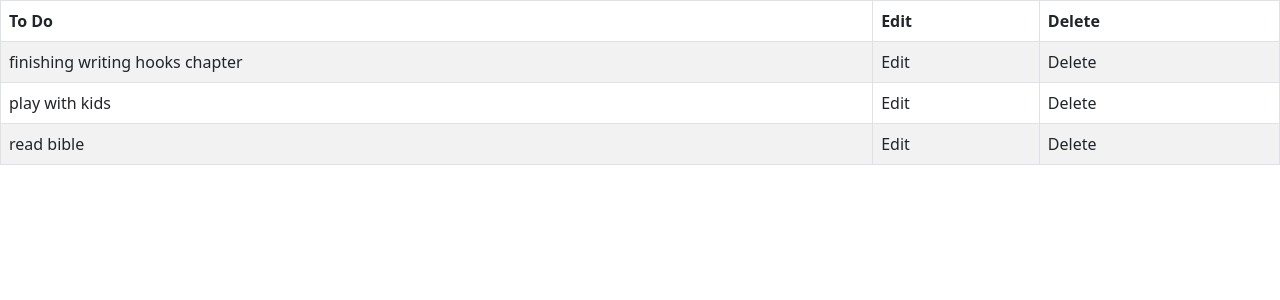
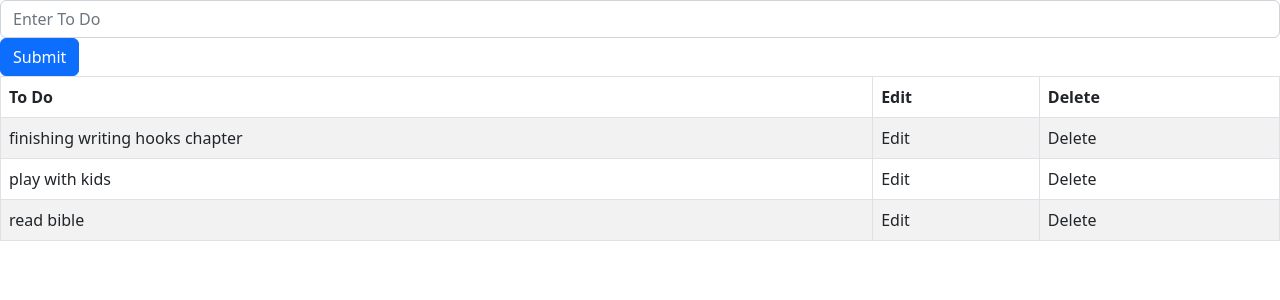
Before and after one commit to pius254/todo-app, a React (Create React App) app: page / in a window 1280 px wide. Shown: the top 300 px of the page. Built offline with nearby package versions, Linux system fonts and the light colour scheme.

Commit message:
Adding a ToDo item

```diff
--- a/src/App.js
+++ b/src/App.js
@@ -1,4 +1,5 @@
 import React, { useReducer } from "react";
+import { v4 as uuidv4 } from "uuid";
 import ToDoList from "./TodoList";
 
 const todosInitialState = {
@@ -11,6 +12,12 @@
 
 function todosReducer(state, action) {
   switch (action.type) {
+    case "add":
+      const newToDo = { id: uuidv4(), text: action.payload };
+      // add new todo onto array
+      const addedToDos = [...state.todos, newToDo];
+      // spread our state and assign todos
+      return { ...state, todos: addedToDos };
     case "delete":
       const filteredTodoState = state.todos.filter(
         (todo) => todo.id !== action.payload.id
--- a/src/TodoList.js
+++ b/src/TodoList.js
@@ -1,12 +1,32 @@
-import React, { useContext } from "react";
+import React, { useContext, useState } from "react";
 import { TodosContext } from "./App";
-import { Table } from "react-bootstrap";
+import { Table, Form, Button } from "react-bootstrap";
 
 function ToDoList() {
   // receive state and dispatch from index.js
   const { state, dispatch } = useContext(TodosContext);
+  const [todoText, setTodoText] = useState("");
+
+  const handleSubmit = (event) => {
+    event.preventDefault();
+    dispatch({ type: "add", payload: todoText });
+    setTodoText(""); // to clear field after adding
+  };
   return (
     <div>
+      <Form onSubmit={handleSubmit}>
+        <Form.Group controlId="formBasicEmail">
+          <Form.Control
+            type="text"
+            placeholder="Enter To Do"
+            onChange={(event) => setTodoText(event.target.value)}
+          />
+        </Form.Group>
+        <Button variant="primary" type="submit">
+          Submit
+        </Button>
+      </Form>
+
       <Table striped bordered hover>
         <thead>
           <tr>
```
